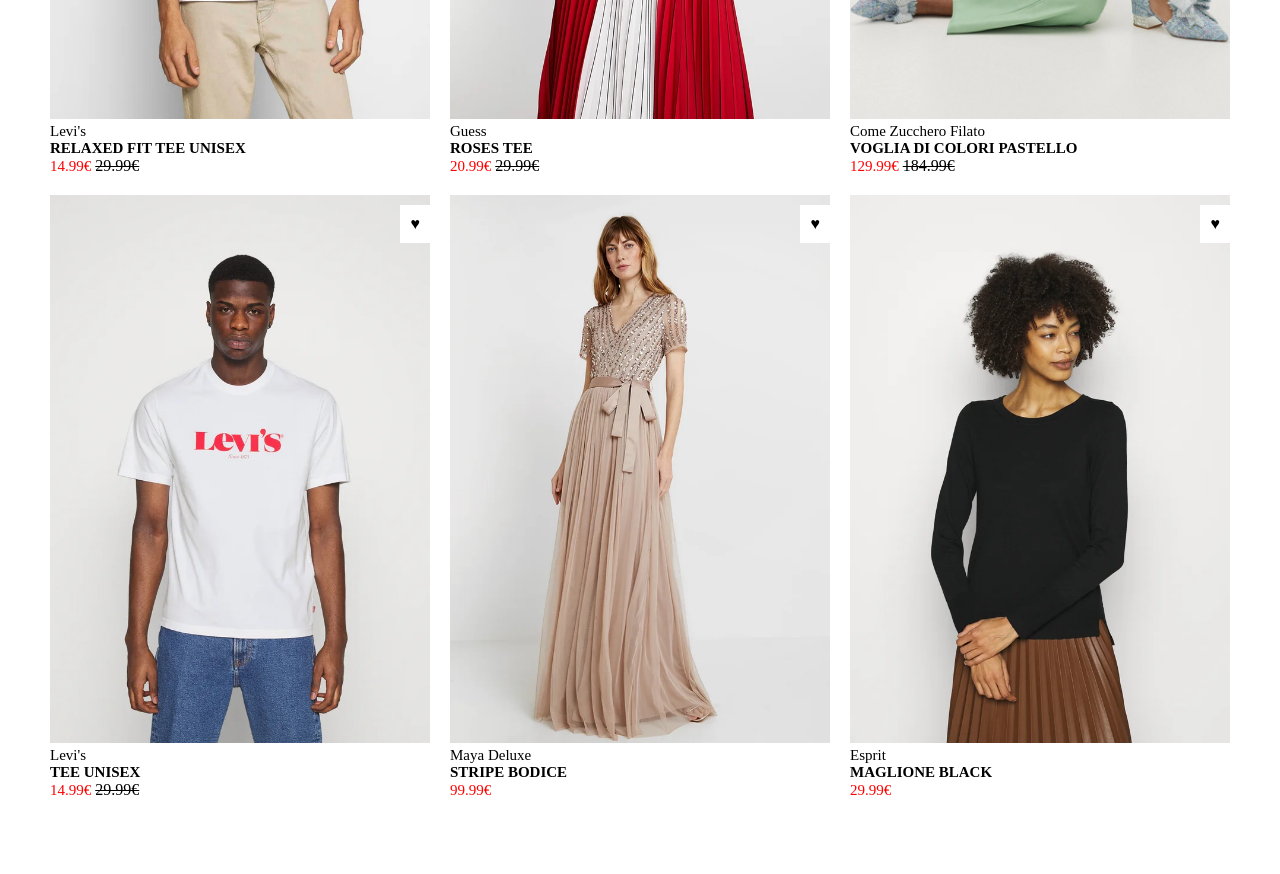
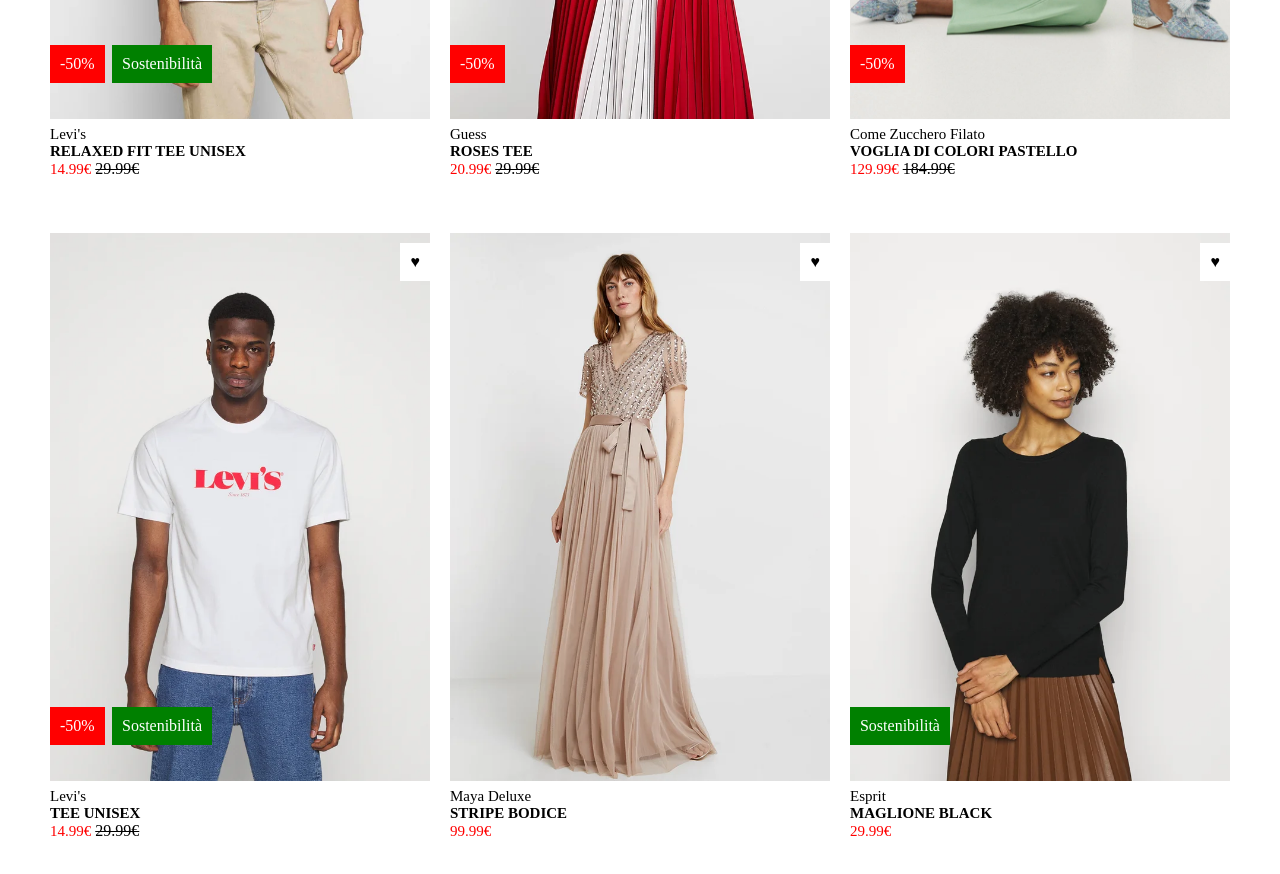
Before and after one commit to AndVig/html-css-boolando, a plain HTML site: page index.html in a window 1280 px wide. Shown: the part 440-1314 px from the top of the page. Before the commit the page ends 1249 px from the top, so only its background shows below. Drawn offline with Linux system fonts and the light colour scheme.

Commit message:
End Exercise With Bonus (red heart)

```diff
--- a/css/style.css
+++ b/css/style.css
@@ -10,6 +10,7 @@
 }
 .content{
     position:relative;
+    padding-bottom: 90px;
 }
 .content img{
     width: 100%;
@@ -57,7 +58,32 @@
 .old-price{
     text-decoration-line:line-through;
 }
+.perc-label{
+    z-index: 4;
+    position: absolute;
+    left: 0;
+    bottom: 130px;
+    background-color: red;
+    color: white;
+    width: fit-content;
+    padding: 10px;
+}
+.sust-label{
+    z-index: 4;
+    position: absolute;
+    bottom: 130px;
+    left: 62px;
+    background-color: green;
+    color: white;
+    padding: 10px;
+    width: fit-content;
+}
+.desc-label{
+    position: absolute;
+    bottom: 35px;
 
+
+}
 .z2{
     z-index: 3;
     position: relative;
@@ -72,3 +98,6 @@
 .z2:hover{
     z-index: 1;
 }
+.lone{
+    left: 0;
+}
--- a/index.html
+++ b/index.html
@@ -18,7 +18,9 @@
                         <img class="z2" src="./img/1.webp">
                         <img class="z1" src="./img/1b.webp">
                         <span class="heart">&#9829;</span>
-                        <div>
+                        <div class="perc-label">-50%</div>
+                        <div class="sust-label">Sostenibilità</div>
+                        <div class="desc-label">
                             <p class="marca">Levi's</p>
                             <p class="product">RELAXED FIT TEE UNISEX</p>
                             <P><span class="new-price">14.99&euro;</span> <span class="old-price">29.99&euro;</span></P>
@@ -31,7 +33,8 @@
                         <img class="z2" src="./img/2.webp">
                         <img class="z1" src="./img/2b.webp">
                         <span class="heart">&#9829;</span>
-                        <div>
+                        <div class="perc-label">-50%</div>
+                        <div class="desc-label">
                             <p class="marca">Guess</p>
                             <p class="product">ROSES TEE</p>
                             <P><span class="new-price">20.99&euro;</span> <span class="old-price">29.99&euro;</span></P>
@@ -46,7 +49,8 @@
                         <img class="z2" src="./img/3.webp">
                         <img class="z1" src="./img/3b.webp">
                         <span class="heart">&#9829;</span>
-                        <div>
+                        <div class="perc-label">-50%</div>
+                        <div class="desc-label">
                             <p class="marca">Come Zucchero Filato</p>
                             <p class="product">VOGLIA DI COLORI PASTELLO</p>
                             <P><span class="new-price">129.99&euro;</span> <span class="old-price">184.99&euro;</span></P>
@@ -61,7 +65,9 @@
                         <img class="z2" src="./img/4.webp">
                         <img class="z1" src="./img/4b.webp">
                         <span class="heart">&#9829;</span>
-                        <div>
+                        <div class="perc-label">-50%</div>
+                        <div class="sust-label">Sostenibilità</div>
+                        <div class="desc-label">
                             <p class="marca">Levi's</p>
                             <p class="product">TEE UNISEX</p>
                             <P><span class="new-price">14.99&euro;</span> <span class="old-price">29.99&euro;</span></P>
@@ -76,7 +82,7 @@
                         <img class="z2" src="./img/5.webp">
                         <img class="z1" src="./img/5b.webp">
                         <span class="heart">&#9829;</span>
-                        <div>
+                        <div class="desc-label">
                             <p class="marca">Maya Deluxe</p>
                             <p class="product">STRIPE BODICE</p>
                             <P><span class="new-price">99.99&euro;</span></P>
@@ -90,7 +96,8 @@
                         <img class="z2" src="./img/6.webp">
                         <img class="z1" src="./img/6b.webp">
                         <span class="heart">&#9829;</span>
-                        <div>
+                        <div class="sust-label lone">Sostenibilità</div>
+                        <div class="desc-label">
                             <p class="marca">Esprit</p>
                             <p class="product">MAGLIONE BLACK</p>
                             <P><span class="new-price">29.99&euro;</span> </P>
```
